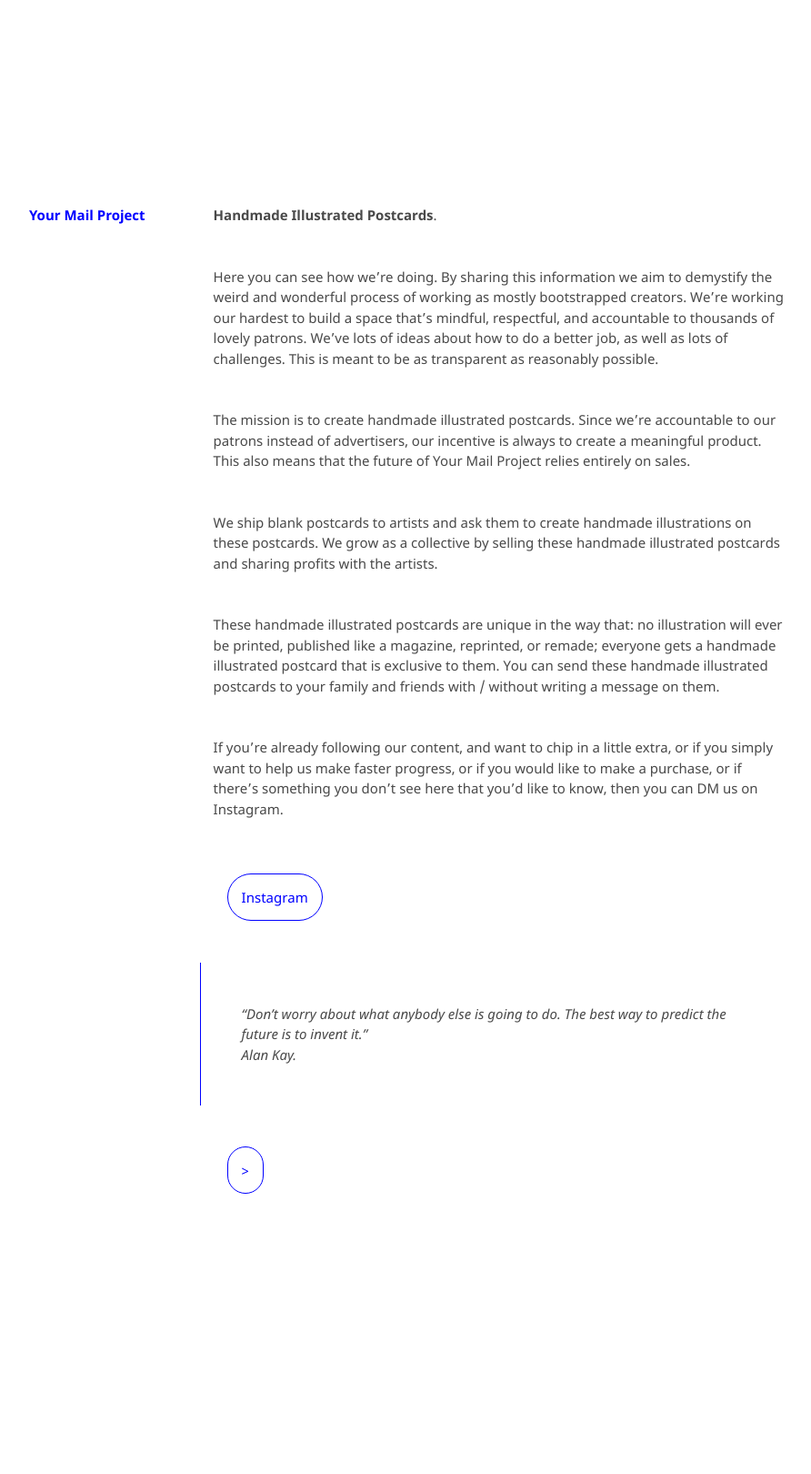
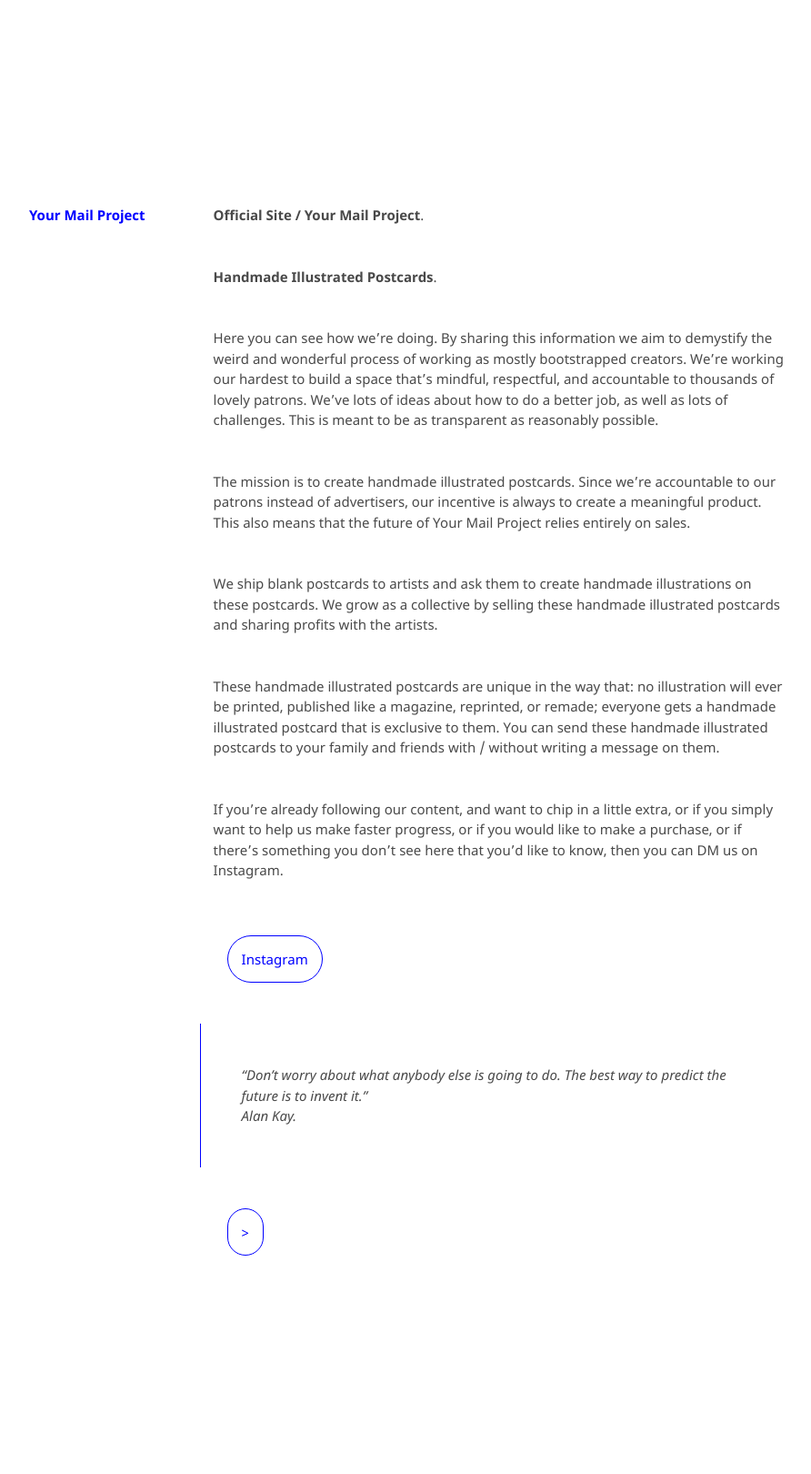
Before and after one commit to kvshvlin/yourmailproject, a Jekyll site: the page built from index.md, in a window 1280 px wide. Shown: the whole page at 91% size, without its empty margins (193-1085 px from the left). Built offline with Jekyll 4.4.1, drawn with Linux system fonts in a browser that asks for light colours; our own code applies the rules of GitHub Pages for plain Markdown files; before the commit the page ends 1553 px from its top, so only the background shows below that.

Commit message:
Update index.md

```diff
--- a/index.md
+++ b/index.md
@@ -1,3 +1,5 @@
+**Official Site / Your Mail Project**.
+
 **Handmade Illustrated Postcards**.
 
 Here you can see how we're doing. By sharing this information we aim to demystify the weird and wonderful process of working as mostly bootstrapped creators. We're working our hardest to build a space that’s mindful, respectful, and accountable to thousands of lovely patrons. We've lots of ideas about how to do a better job, as well as lots of challenges. This is meant to be as transparent as reasonably possible.
```
